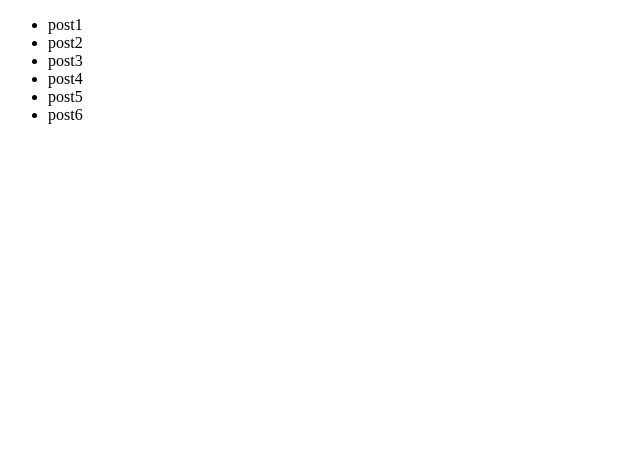
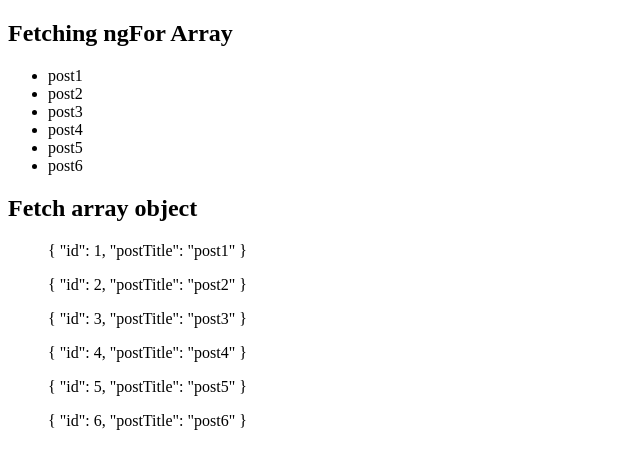
Before and after one commit to pinkijha/AngularNewRepo, an Angular app in the folder Youtube/AngIntro/: page / in a window 1280 px wide. Shown: the top 468 px of the page, without its empty margins (0-640 px from the left). Built offline with nearby package versions, Linux system fonts and the light colour scheme.

Commit message:
fetch object aaray using ngFor directive

```diff
--- a/Youtube/AngIntro/src/app/app.component.html
+++ b/Youtube/AngIntro/src/app/app.component.html
@@ -1,3 +1,9 @@
+<h2>Fetching ngFor Array </h2>
 <ul>
     <li *ngFor="let post of postarr">{{post}}</li>
 </ul>
+
+<h2>Fetch array object </h2>
+<ul>
+    <p *ngFor="let post of objarr">{{post  | json}}</p>
+</ul>
--- a/Youtube/AngIntro/src/app/app.component.ts
+++ b/Youtube/AngIntro/src/app/app.component.ts
@@ -7,8 +7,13 @@ import { Component } from '@angular/core';
 })
 export class AppComponent {
  postarr : Array<string> = ['post1','post2','post3','post4','post5','post6',];
+objarr : Array<object> = [
+  {id: 1, postTitle: 'post1'},
+  {id: 2, postTitle: 'post2'},
+  {id: 3, postTitle: 'post3'},
+  {id: 4, postTitle: 'post4'},
+  {id: 5, postTitle: 'post5'},
+  {id: 6, postTitle: 'post6'},
+]
 
- constructor(){
-
- }
 }
```
